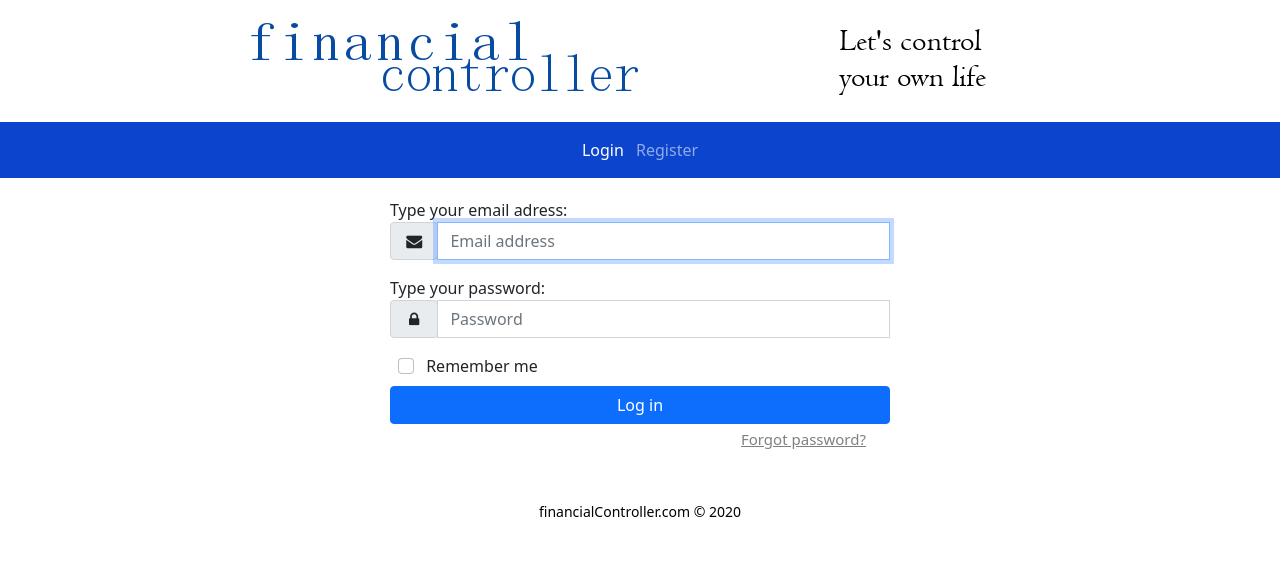
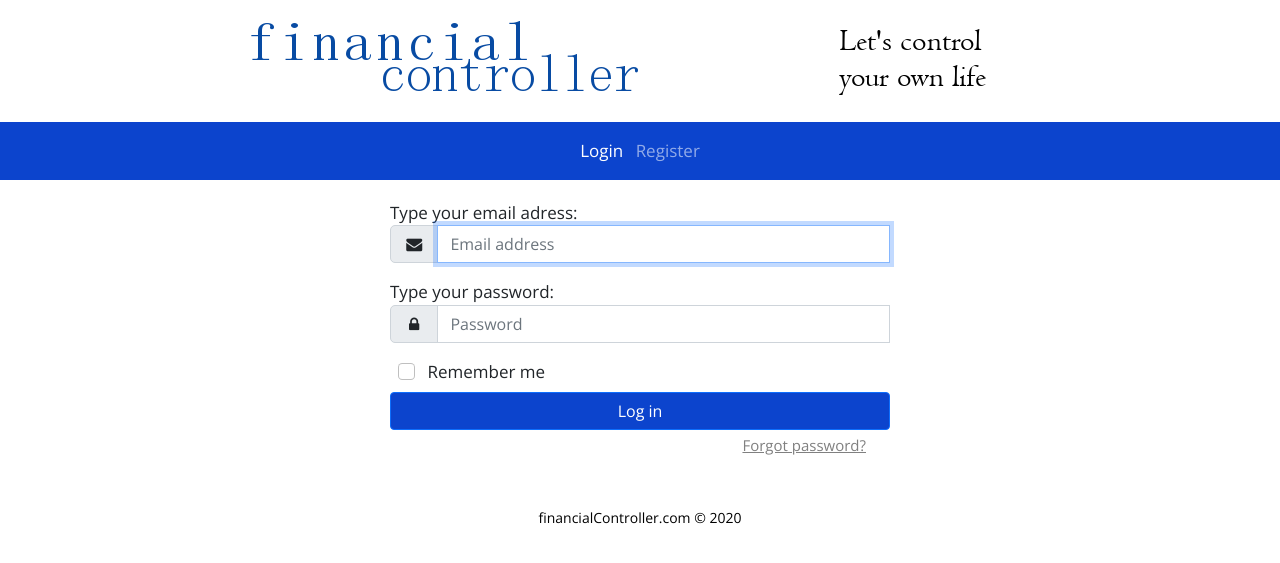
Before and after one commit to NewLukasz/FinancialControllerMVC, a PHP site: page /posts/login in a window 1280 px wide. Shown: the top 563 px of the page. Run offline with PHP 8.4, Linux system fonts and the light colour scheme; some libraries are stand-ins or nearby versions.

Commit message:
Visual bugfix with inputs

```diff
--- a/App/Views/Login/new.html
+++ b/App/Views/Login/new.html
@@ -40,8 +40,8 @@
         <div class="form-group"></div>
             <label for="inputEmail">Type your email adress:</label>
             <div class="input-group mb-3">
-                <div class="input-group-prepend">
-                  <span class="input-group-text" ><i class="icon-mail-alt"></i></span>
+                <div class="input-group-prepend" style="border-width: 10px;">
+                  <span class="input-group-text"><i class="icon-mail-alt"></i></span>
                 </div>
                 <input name="email" type="email" id="inputEmail" class="form-control" placeholder="Email address" autofocus value="{{ email }}" aria-label="Email">
             </div>
--- a/App/Views/base.html
+++ b/App/Views/base.html
@@ -9,12 +9,12 @@
     <meta name="author" content="Lukasz Kilijanski">
     <meta http-equiv="X-Ua-Compatible" content="IE=edge,chrome=1">
 
-    <link rel="stylesheet" href="/css/main.css"/>
+
     <link rel="preconnect" href="https://fonts.gstatic.com">
     <link href="https://fonts.googleapis.com/css2?family=Open+Sans:wght@300;400;600;700&display=swap" rel="stylesheet">
     <link rel="stylesheet" href="/css/fontello.css">
     <link href="https://cdn.jsdelivr.net/npm/bootstrap@5.0.0-beta1/dist/css/bootstrap.min.css" rel="stylesheet" integrity="sha384-giJF6kkoqNQ00vy+HMDP7azOuL0xtbfIcaT9wjKHr8RbDVddVHyTfAAsrekwKmP1" crossorigin="anonymous">
-
+    <link rel="stylesheet" href="/css/main.css"/>
 
 </head>
 <body>
--- a/public/css/main.css
+++ b/public/css/main.css
@@ -85,7 +85,7 @@ footer
 
 .input-group-text
 {
-	border-radius: 5px 0px 0px 5px;
+	border-radius: 5px 0px 0px 5px !important;
 }
 
 .form-control
```
